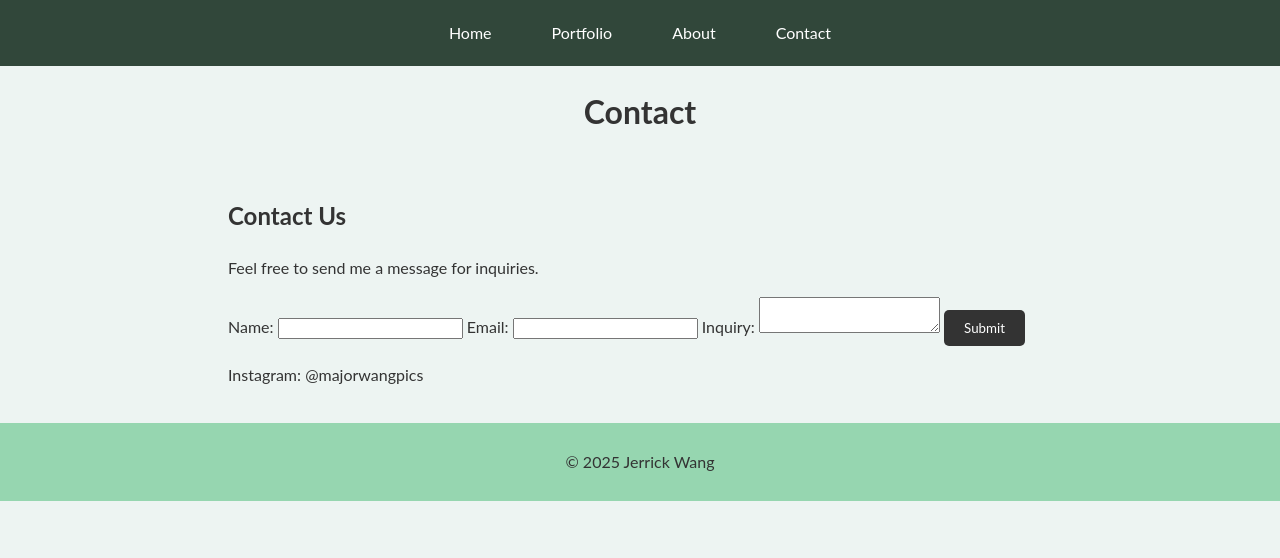
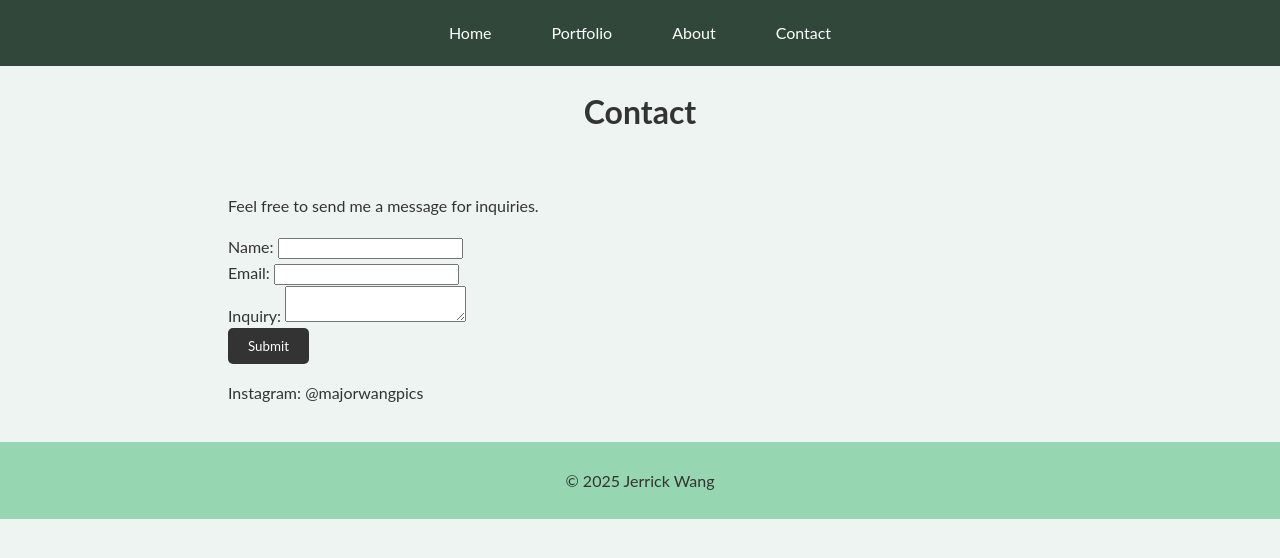
Before and after one commit to jerrickwang/jerrickwang.github.io, a Jekyll site: the page built from contact.md, in a window 1280 px wide. Shown: the top 558 px of the page. Built offline with Jekyll 4.4.1, drawn with Linux system fonts in a browser that asks for light colours.

Commit message:
Update contact.md

```diff
--- a/contact.md
+++ b/contact.md
@@ -4,21 +4,19 @@ title: Contact
 permalink: /contact/
 ---
 
-<h2>Contact Us</h2>
 <p>Feel free to send me a message for inquiries.</p>
 
 <!-- Formspree contact form -->
 <form id="contactForm" method="POST" action="https://formspree.io/f/myzzbwwl">
   <label for="name">Name:</label>
   <input type="text" id="name" name="name" required>
-
+<br>
   <label for="email">Email:</label>
   <input type="email" id="email" name="email" required>
-
+<br>
   <label for="inquiry">Inquiry:</label>
   <textarea id="inquiry" name="inquiry" required></textarea>
-
+<br>
   <button type="submit">Submit</button>
 </form>
-
 <p>Instagram: @majorwangpics</p>
```
